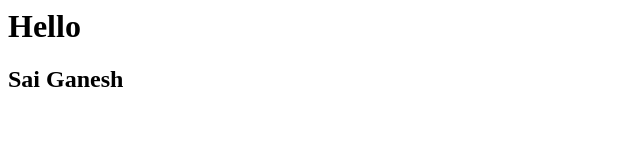
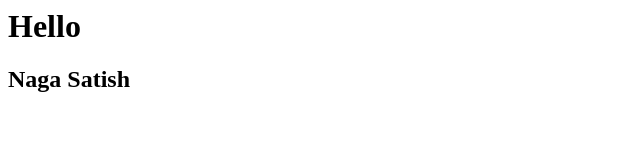
Before and after one commit to luckyganesh/learning-git, a plain HTML site: page index.html in a window 1280 px wide. Shown: the full height of the page, 0-640 px from the left. Drawn offline with Linux system fonts and the light colour scheme.

Commit message:
Changed name from Sai Ganesh to Naga Satish

```diff
--- a/index.html
+++ b/index.html
@@ -1,3 +1,3 @@
 <h1>Hello</h1>
 
-<h2>Sai Ganesh</h2>
+<h2>Naga Satish</h2>
```
